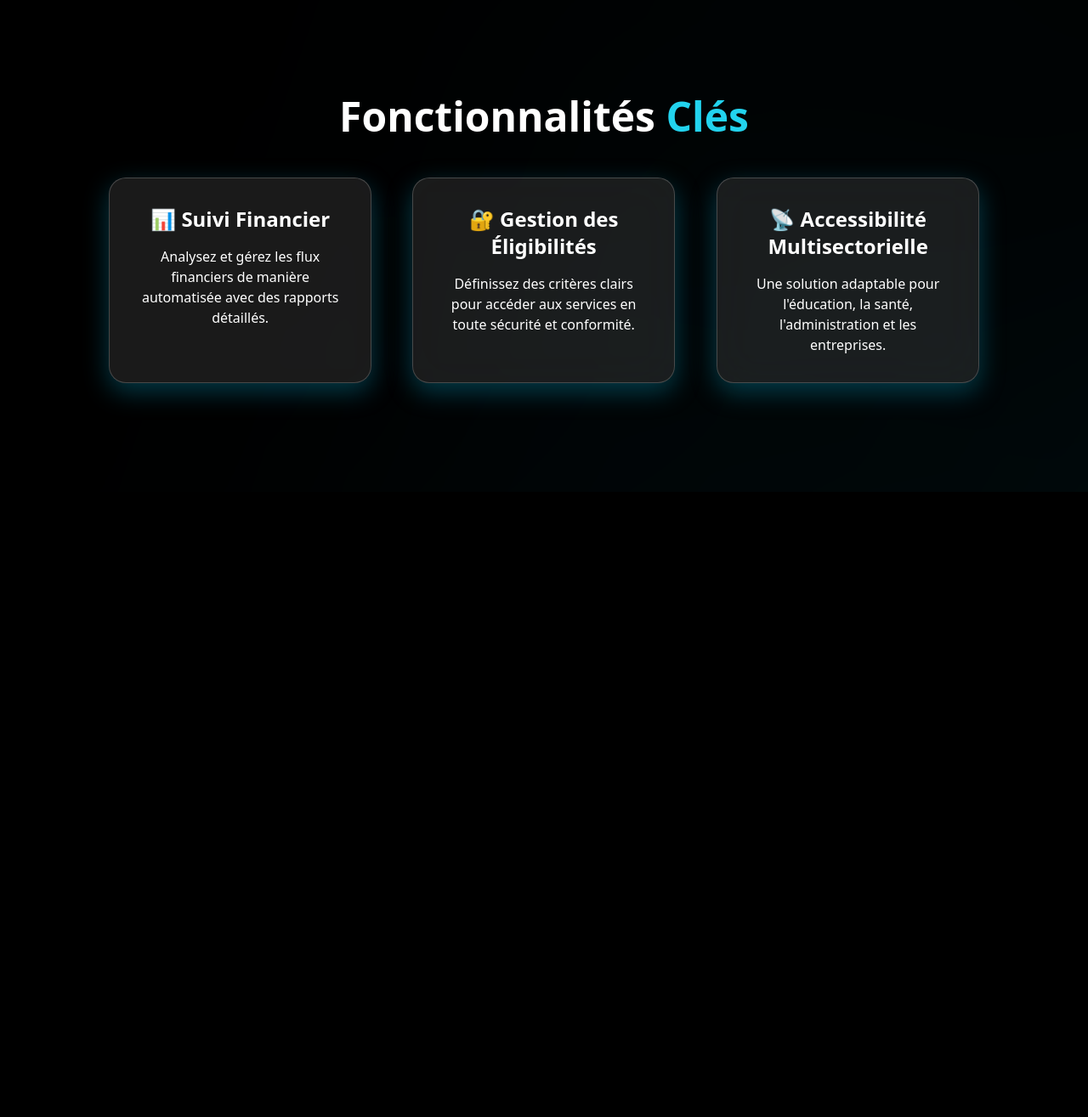
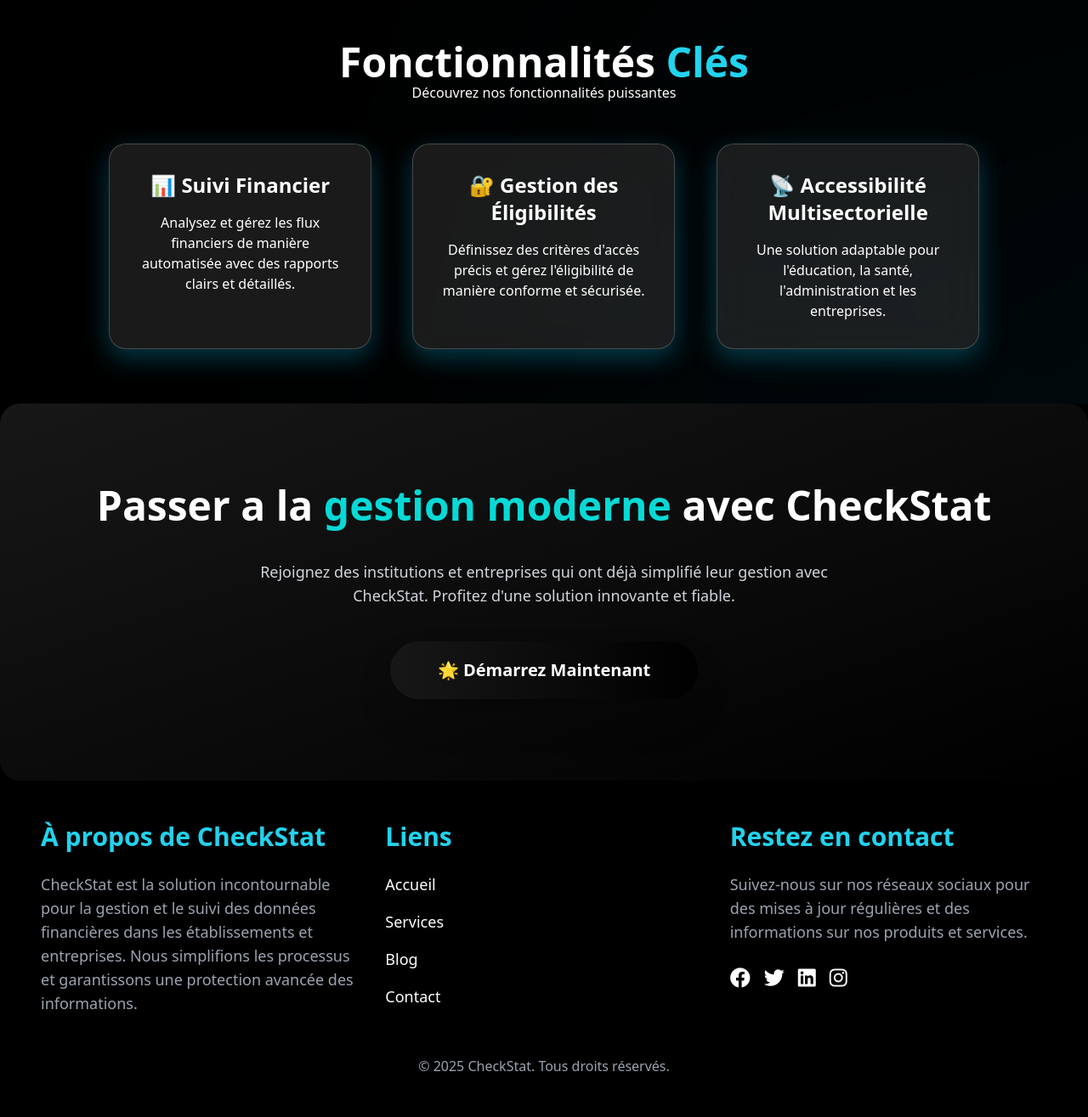
Before and after one commit to elieakilimali/checkstat_landing, a website: page index.html in a window 1280 px wide. Shown: the part 1428-2743 px from the top of the page at 85% size. Before the commit the page ends 2007 px from the top, so only its background shows below. Drawn offline with Linux system fonts and the light colour scheme.

Commit message:
Finalisation , premiere version

```diff
--- a/index.html
+++ b/index.html
@@ -5,6 +5,9 @@
   <meta name="viewport" content="width=device-width, initial-scale=1.0">
   <title>CheckStat - Landing Page</title>
   <link rel="stylesheet" href="./dist/styles.css">
+
+  <link rel="stylesheet" href="https://cdnjs.cloudflare.com/ajax/libs/font-awesome/6.0.0-beta3/css/all.min.css">
+
   <style>
     /* Formes circulaires floues */
     .blurry-shapes {
@@ -125,14 +128,14 @@
 <section class="text-white flex flex-col md:flex-row items-center justify-between px-[10%] sm:px-[10%] md:px-[10%] py-20">
     <!-- Texte -->
     <div class="text-center max-w-lg w-full md:w-1/2 md:text-left mb-8 md:mb-0">
-        <h2 class="text-3xl sm:text-4xl md:text-5xl font-bold leading-tight">
-            We Simplify <span class="text-cyan-400">Eligibility Management</span>
+        <h2 class="text-4xl sm:text-5xl md:text-6xl font-bold leading-tight">
+            Simplifiez le contôle et le <span class="text-cyan-400">Suivi financier</span> </span>
         </h2>
         <p class="mt-6 text-lg text-gray-400">
-            CheckStat vous aide à gérer l'accès aux services de manière sécurisée et automatisée.
+            CheckStat vous aide à gérer l'accès aux services et le suivi de manière sécurisée et automatisée
         </p>
         <button class="mt-8 bg-cyan-400 text-black px-8 py-3 rounded-lg hover:bg-cyan-300 transition">
-            Discover More
+            Découvrez CheckStat
         </button>
     </div>
 
@@ -154,13 +157,21 @@
     </div>
 
     <div class="grid grid-cols-1 md:grid-cols-2 gap-16 relative z-10 items-center">
+
+        <!-- Image stylisée -->
+        <div class="relative">
+            <div class="w-full h-[350px] bg-gradient-to-tr from-cyan-400 to-cyan-600 rounded-3xl shadow-lg flex items-center justify-center">
+                <span class="text-black text-3xl font-bold">CheckStat in Action</span>
+            </div>
+        </div>
+
         <!-- Texte -->
         <div class="space-y-6 text-center md:text-left">
             <h2 class="text-5xl font-extrabold leading-tight">
                 Pourquoi <span class="text-cyan-400">CheckStat</span> est essentiel ?
             </h2>
             <p class="text-gray-400 text-lg leading-relaxed">
-                CheckStat simplifie et sécurise la gestion de l'éligibilité et le suivi financier. Notre plateforme s'adapte à divers secteurs tels que l'éducation, la santé et l'administration publique.
+                CheckStat simplifie la gestion de l'éligibilité et du suivi des données financières, permettant un gain de temps et une meilleure organisation pour les établissements et entreprises.
             </p>
             <ul class="space-y-4 text-lg flex flex-col  items-center md:items-start text-center">
                 <li class="flex items-center">
@@ -175,31 +186,29 @@
             </ul>
         </div>
 
-        <!-- Image stylisée -->
-        <div class="relative">
-            <div class="w-full h-[350px] bg-gradient-to-tr from-cyan-400 to-cyan-600 rounded-3xl shadow-lg flex items-center justify-center">
-                <span class="text-black text-3xl font-bold">CheckStat in Action</span>
-            </div>
-        </div>
+
     </div>
 </section>
 
 
 <!-- FONCTIONNALITE  -->
-<section class="section-background  features-section py-32 text-center">
-    <h2 class="text-5xl font-extrabold mb-12">Fonctionnalités <span class="text-cyan-400">Clés</span></h2>
+<section class="section-background  features-section  md:py-16 text-center">
+   <div class="mb-12">
+        <h2 class="text-3xl md:text-5xl font-extrabold ">Fonctionnalités <span class="text-cyan-400">Clés</span></h2>
+        <p>Découvrez nos fonctionnalités puissantes</p>
+   </div>
 
     <div class="grid grid-cols-1 md:grid-cols-3 gap-12 px-[10%]">
         <!-- Fonctionnalité 1 -->
         <div class="card-effect">
             <h3 class="text-2xl font-bold mb-4">📊 Suivi Financier</h3>
-            <p>Analysez et gérez les flux financiers de manière automatisée avec des rapports détaillés.</p>
+            <p>Analysez et gérez les flux financiers de manière automatisée avec des rapports clairs et détaillés.</p>
         </div>
 
         <!-- Fonctionnalité 2 -->
         <div class="card-effect">
             <h3 class="text-2xl font-bold mb-4">🔐 Gestion des Éligibilités</h3>
-            <p>Définissez des critères clairs pour accéder aux services en toute sécurité et conformité.</p>
+            <p>Définissez des critères d'accès précis et gérez l'éligibilité de manière conforme et sécurisée.</p>
         </div>
 
         <!-- Fonctionnalité 3 -->
@@ -209,6 +218,73 @@
         </div>
     </div>
 </section>
+
+<section class="relative bg-gradient-to-br from-neutral-900 to-black py-24 px-10 text-white text-center rounded-3xl shadow-2xl overflow-hidden ">
+
+
+    <!-- Contenu principal avec typographie accentuée -->
+    <div class="relative z-10 mx-auto space-y-10">
+        <h2 class="text-5xl font-black  ">
+            Passer a la   <span class="text-secondary">gestion moderne</span> avec
+          CheckStat
+        </h2>
+        <p class="text-lg text-gray-300  max-w-2xl mx-auto">
+            Rejoignez des institutions et entreprises qui ont déjà simplifié leur gestion avec CheckStat. Profitez d'une solution innovante et fiable.
+        </p>
+
+        <!-- Bouton CTA super visible avec effet néon -->
+        <div class="mt-12">
+            <a href="#"
+               class="relative inline-block py-5 px-14 text-xl font-semibold text-white bg-gradient-to-r from-primary to-secondary rounded-full shadow-2xl
+                      hover:scale-105 transition-all duration-500 transform backdrop-blur-3xl">
+                🌟 Démarrez Maintenant
+            </a>
+        </div>
+    </div>
+</section>
+
+
+<!-- FOOTER  -->
+<footer class="bg-black py-12 text-white">
+    <div class="container mx-auto px-6 md:px-12">
+        <div class="grid grid-cols-1 md:grid-cols-3 gap-8">
+            <!-- Section 1: Informations sur l'entreprise -->
+            <div class="space-y-6">
+                <h3 class="text-3xl font-semibold text-cyan-400">À propos de CheckStat</h3>
+                <p class="text-lg text-gray-400">CheckStat est la solution incontournable pour la gestion et le suivi des données financières dans les établissements et entreprises. Nous simplifions les processus et garantissons une protection avancée des informations.</p>
+            </div>
+
+            <!-- Section 2: Liens de navigation -->
+            <div class="space-y-6">
+                <h3 class="text-3xl font-semibold text-cyan-400">Liens</h3>
+                <ul class="space-y-4 text-lg">
+                    <li><a href="#" class="hover:text-cyan-400">Accueil</a></li>
+                    <li><a href="#" class="hover:text-cyan-400">Services</a></li>
+                    <li><a href="#" class="hover:text-cyan-400">Blog</a></li>
+                    <li><a href="#" class="hover:text-cyan-400">Contact</a></li>
+                </ul>
+            </div>
+
+            <!-- Section 3: Restez en contact -->
+            <div class="space-y-6">
+                <h3 class="text-3xl font-semibold text-cyan-400">Restez en contact</h3>
+                <p class="text-lg text-gray-400">Suivez-nous sur nos réseaux sociaux pour des mises à jour régulières et des informations sur nos produits et services.</p>
+                <div class="flex space-x-4">
+                    <a href="#" class="text-2xl hover:text-cyan-400"><i class="fab fa-facebook"></i></a>
+                    <a href="#" class="text-2xl hover:text-cyan-400"><i class="fab fa-twitter"></i></a>
+                    <a href="#" class="text-2xl hover:text-cyan-400"><i class="fab fa-linkedin"></i></a>
+                    <a href="#" class="text-2xl hover:text-cyan-400"><i class="fab fa-instagram"></i></a>
+                </div>
+            </div>
+        </div>
+
+        <!-- Section Footer Bottom -->
+        <div class="mt-12 text-center text-gray-400">
+            <p>&copy; 2025 CheckStat. Tous droits réservés.</p>
+        </div>
+    </div>
+</footer>
+
 
 
 
```
Also changed, not shown: dist/styles.css.
